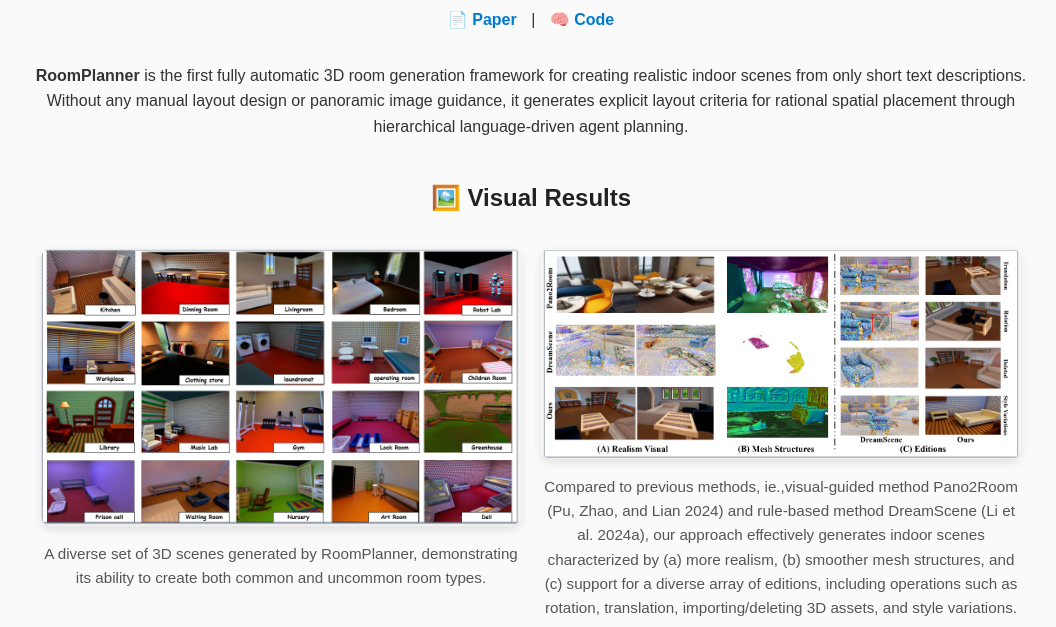
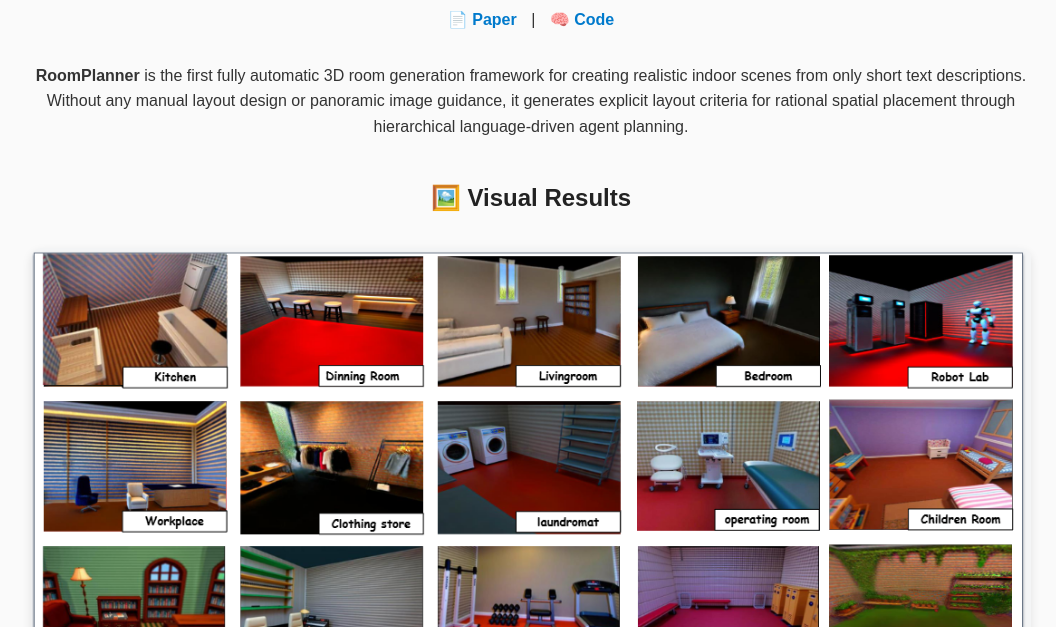
Before and after one commit to Kaitlina-S/RoomPlanner, a plain HTML site: page index.html in a window 1280 px wide. Shown: the part 173-800 px from the top of the page, without its empty margins (109-1165 px from the left). Drawn offline with Linux system fonts and the light colour scheme.

Commit message:
Make images one per row

```diff
--- a/index.html
+++ b/index.html
@@ -47,7 +47,9 @@
       margin-top: 30px;
     }
     .image-item {
-      flex: 0 0 calc(50% - 20px);
+      /* flex: 0 0 calc(50% - 20px);
+       */
+      flex: 0 0 100%;
       text-align: center;
     }
     .image-item img {
```
